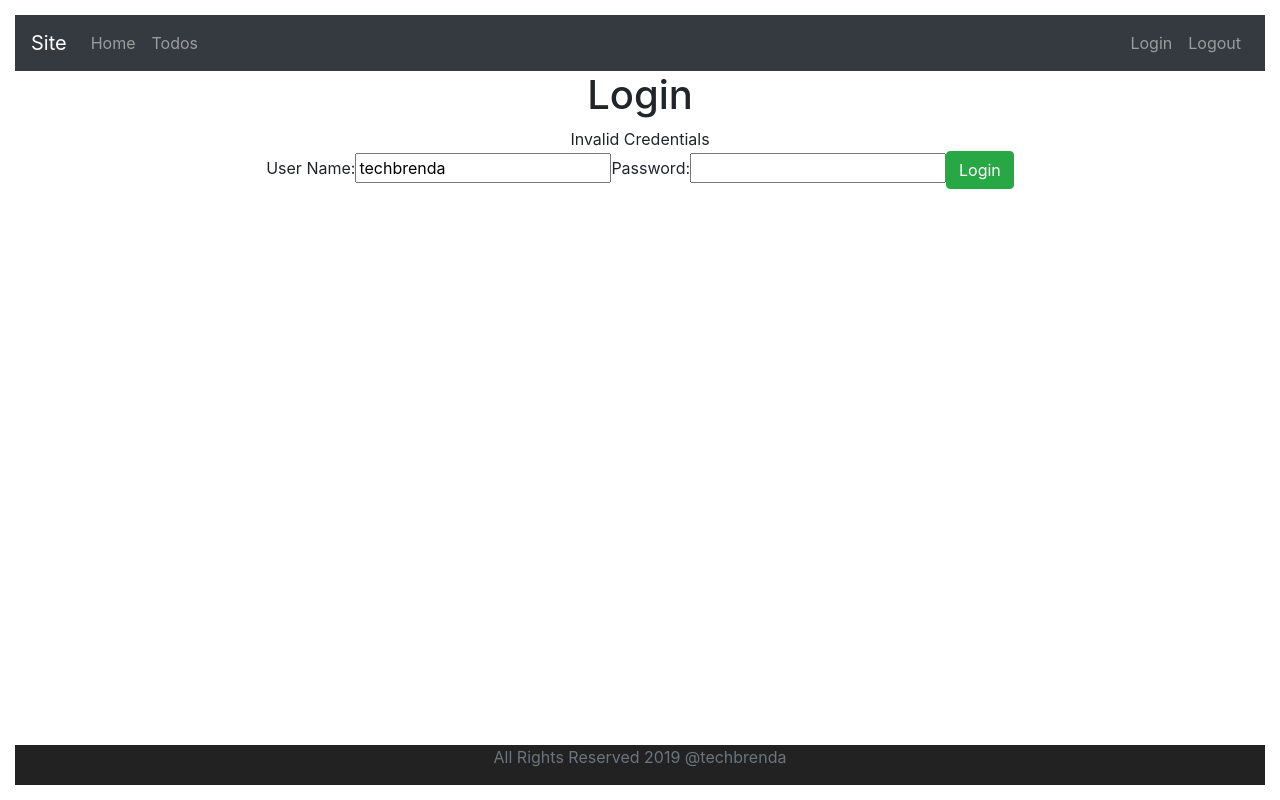
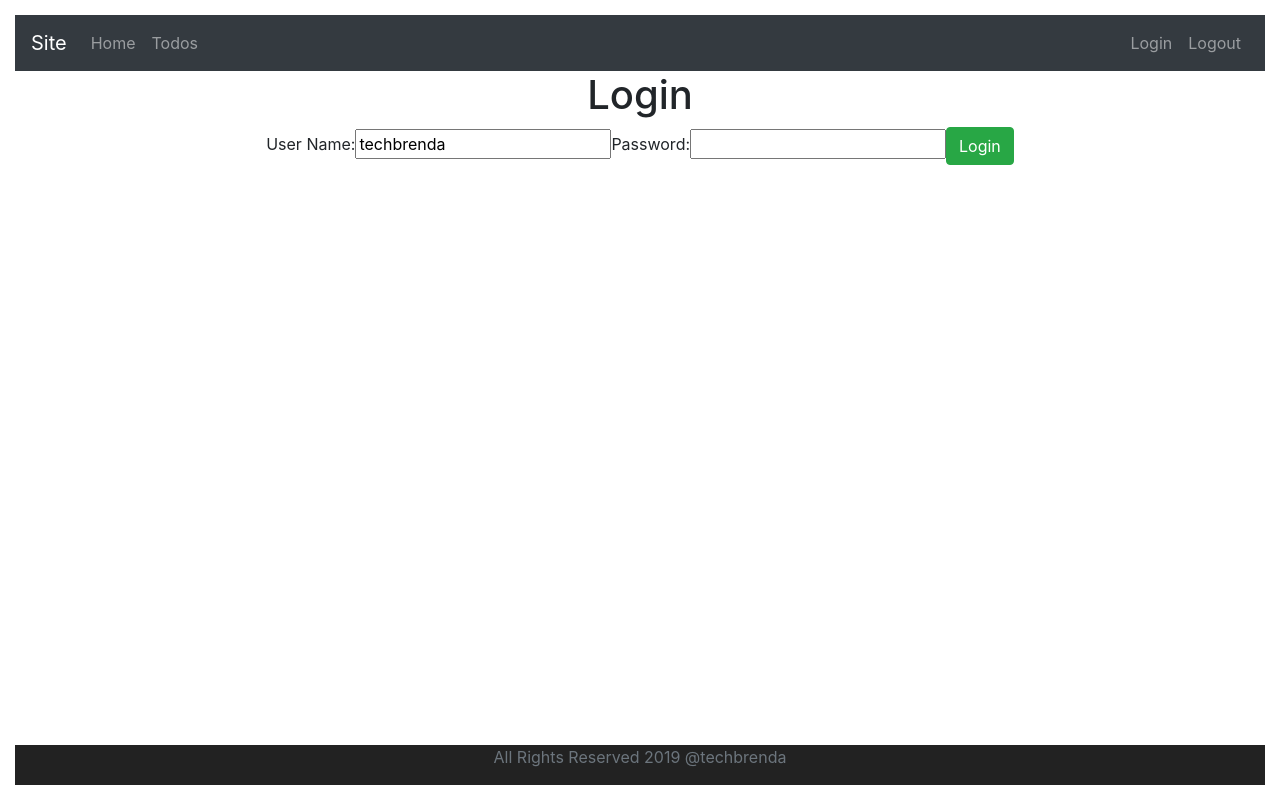
Before and after one commit to TechBrenda/todo-app, a React (Create React App) app in the folder todo-app/: page / in a window 1280 px wide. Built offline with nearby package versions, Linux system fonts and the light colour scheme.

Commit message:
Fixed errors

```diff
--- a/todo-app/src/components/todo/Login.js
+++ b/todo-app/src/components/todo/Login.js
@@ -32,9 +32,9 @@
     return (
       <div>
         <h1>Login</h1>
-        <div classname='container'>
-          {this.state.loginFailed === false && (
-            <div>Invalid Credentials</div>
+        <div className='container'>
+          {this.state.loginFailed && (
+            <div className='alert alert-warning'>Invalid Credentials</div>
           )}
           <span>User Name:</span>
           <input
@@ -50,7 +50,9 @@
             value={this.state.password}
             onChange={this.handleChange}
           />
-          <button className='btn btn-success' onClick={this.handleLogin}>Login</button>
+          <button className='btn btn-success' onClick={this.handleLogin}>
+            Login
+          </button>
         </div>
       </div>
     )
--- a/todo-app/src/components/todo/TodoList.js
+++ b/todo-app/src/components/todo/TodoList.js
@@ -29,9 +29,9 @@
 
   render () {
     return (
-      <div class='container'>
+      <div className='container'>
         <h1>List Todos</h1>
-        <table class='table'>
+        <table className='table'>
           <thead>
             <tr>
               <th>id</th>
```
